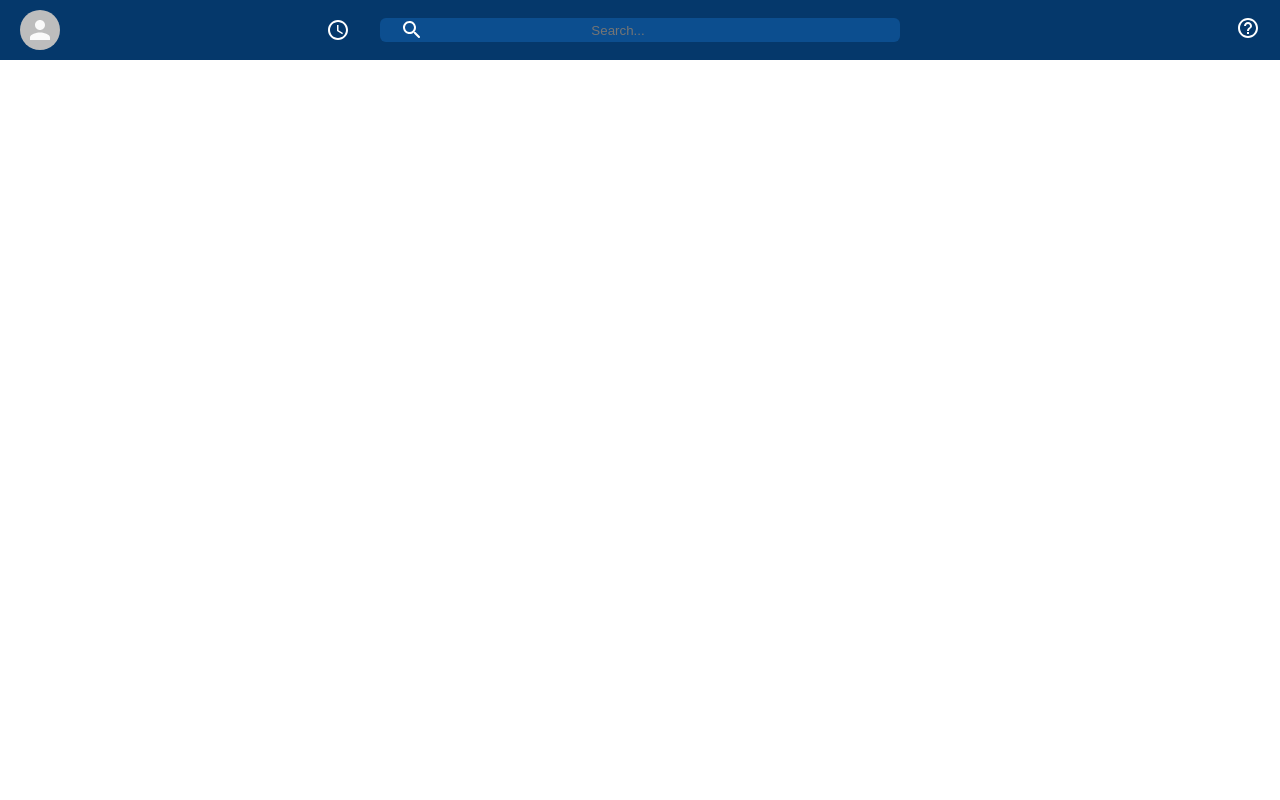
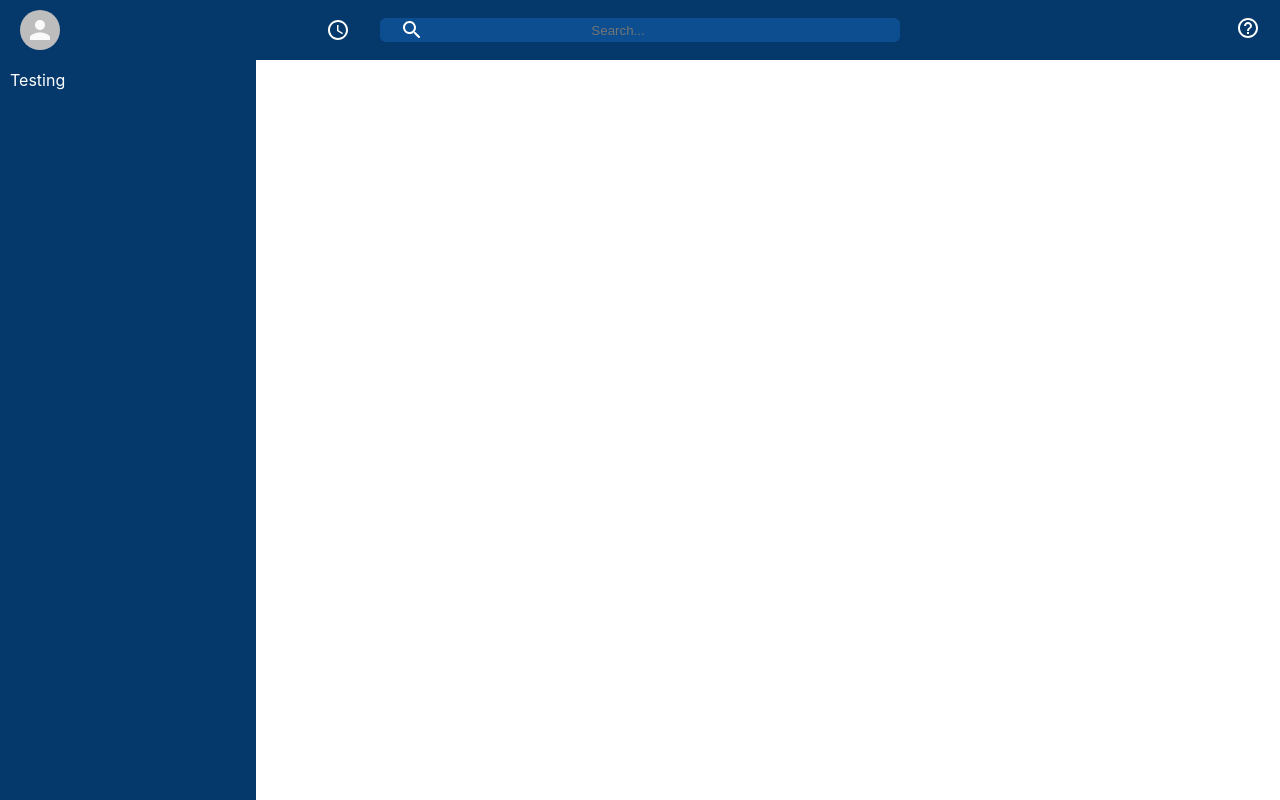
Before and after one commit to Dbrys/ts-slack, a React (Create React App) app: page / in a window 1280 px wide. Before the commit this address had no page. Built offline with nearby package versions, Linux system fonts and the light colour scheme.

Commit message:
Completed basic styling for SideBar component

```diff
--- a/src/App.tsx
+++ b/src/App.tsx
@@ -8,9 +8,16 @@ function App() {
     <Router>
       <>
         <Header />
-        <SideBar />
-        <AppBody />
-        <Routes>{/* <Route path="/" ></Route> */}</Routes>
+        <Routes>
+          <Route
+            path="/"
+            element={
+              <AppBody>
+                <SideBar />
+              </AppBody>
+            }
+          ></Route>
+        </Routes>
       </>
     </Router>
   );
--- a/src/components/AppBody.tsx
+++ b/src/components/AppBody.tsx
@@ -1,7 +1,17 @@
 import React from 'react';
+import styled from 'styled-components';
 
-function AppBody() {
-  return <div></div>;
+type Props = {
+  children: JSX.Element;
+};
+
+function AppBody({ children }: Props) {
+  return <Body>{children}</Body>;
 }
 
+const Body = styled.div`
+  display: flex;
+  padding: 60px 0;
+`;
+
 export default AppBody;
--- a/src/components/SideBar.tsx
+++ b/src/components/SideBar.tsx
@@ -2,9 +2,23 @@ import React from 'react';
 import styled from 'styled-components';
 
 function SideBar() {
-  return <SideBarContainer></SideBarContainer>;
+  return (
+    <SideBarContainer>
+      <SideBarHeader> Testing</SideBarHeader>
+    </SideBarContainer>
+  );
 }
+const SideBarContainer = styled.div`
+  display: flex;
+  position: fixed;
+  height: 100%;
+  width: 20%;
+  color: white;
+  background-color: var(--primary-color);
+`;
+
+const SideBarHeader = styled.div`
+  margin: 10px;
+`;
 
 export default SideBar;
-
-const SideBarContainer = styled.div``;
```
